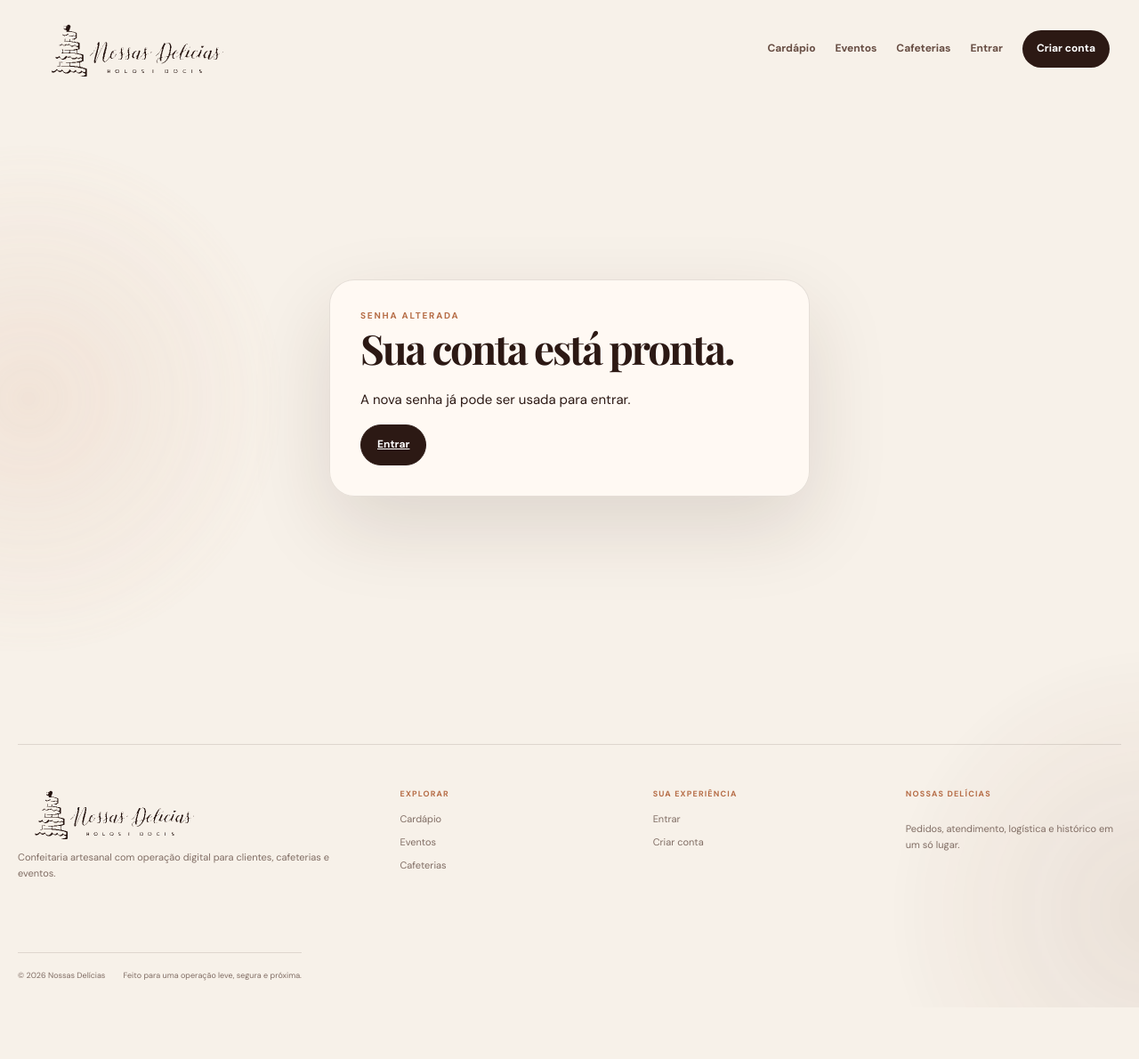
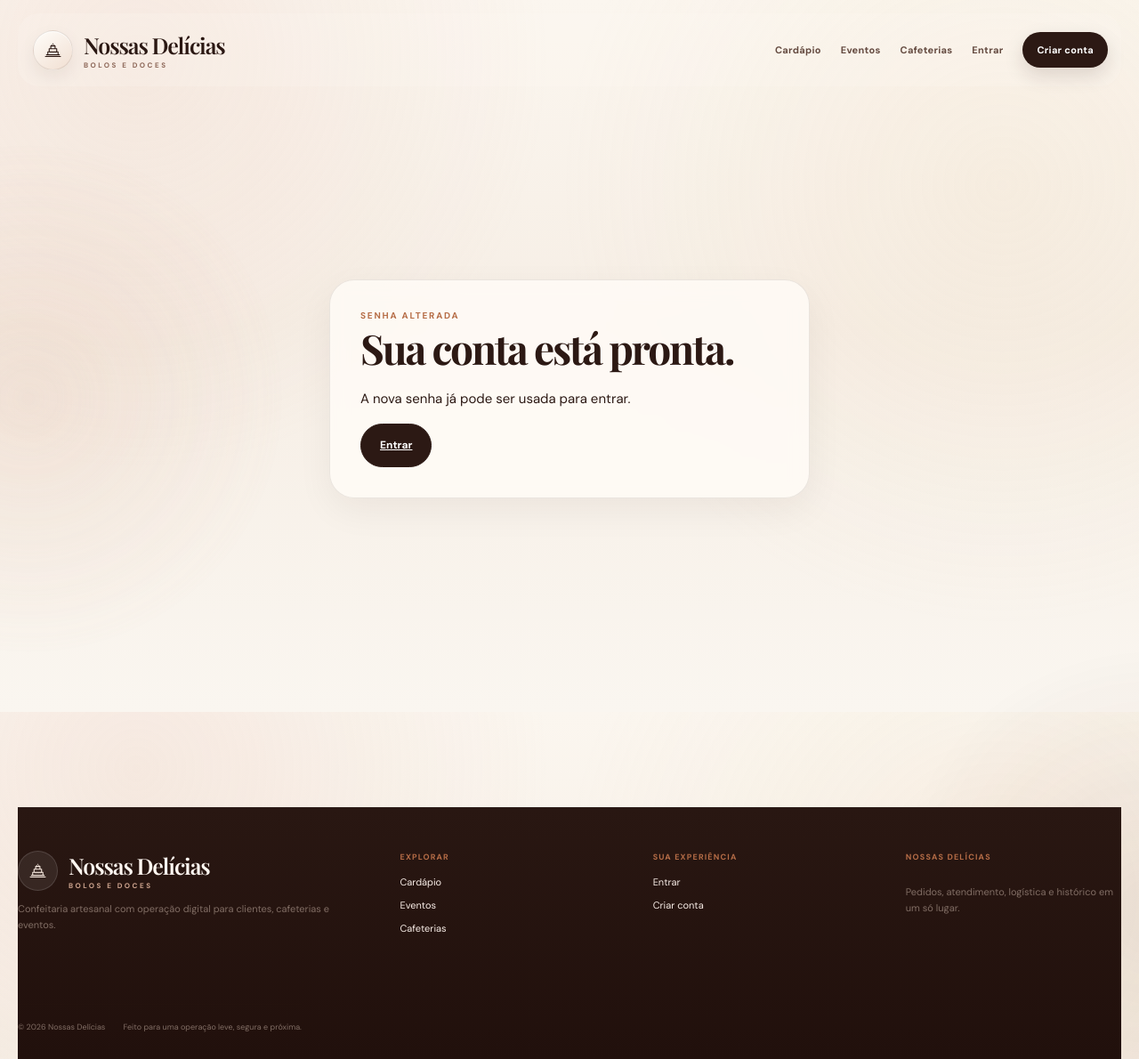
Before and after one commit to GabrielSantanaBR/nossas-delicias-site, a Django app: template templates/registration/password_reset_complete.html in a window 1280 px wide. Shown: the whole page at 89% size. Before the commit the page ends 1116 px from the top, so only its background shows below. Run offline with Django 5.2, Linux system fonts and the light colour scheme; the template is opened without the code that fills it, so the values that code supplies are empty; parts of the project's set-up code (start-up, migrations or seed data) failed here and were passed over.

Commit message:
style: replace cropped logo with crisp live brand lockup

```diff
--- a/templates/base.html
+++ b/templates/base.html
@@ -15,6 +15,7 @@
   <link rel="stylesheet" href="{% static 'commerce.css' %}">
   <link rel="stylesheet" href="{% static 'platform.css' %}">
   <link rel="stylesheet" href="{% static 'v14-refinements.css' %}">
+  <link rel="stylesheet" href="{% static 'v15-cinematic.css' %}">
   {% block head %}{% endblock %}
 </head>
 <body>
@@ -26,7 +27,15 @@
   <header class="site-header" data-site-header>
     <div class="header-inner">
       <a class="brand-lockup" href="{% url 'home' %}" aria-label="Nossas Delícias — início">
-        <span class="brand-art" aria-hidden="true"><img src="{% static 'logo-nossas-delicias.svg' %}" alt=""></span>
+        <span class="brand-mark" aria-hidden="true">
+          <svg viewBox="0 0 48 48" fill="none" xmlns="http://www.w3.org/2000/svg">
+            <path d="M12 32.5h24M14.5 32.5V27h19v5.5M17 27v-6h14v6M20 21v-5h8v5" stroke="currentColor" stroke-width="1.8" stroke-linecap="round" stroke-linejoin="round"/>
+            <path d="M18 27c1.1 1.2 2.2 1.2 3.3 0 1.1 1.2 2.2 1.2 3.3 0 1.1 1.2 2.2 1.2 3.3 0 1.1 1.2 2.2 1.2 3.3 0" stroke="currentColor" stroke-width="1.45" stroke-linecap="round"/>
+            <path d="M21.5 16c0-1.7 1.1-3 2.5-4 1.4 1 2.5 2.3 2.5 4" stroke="currentColor" stroke-width="1.5" stroke-linecap="round"/>
+            <path d="M10 35.5h28" stroke="currentColor" stroke-width="1.8" stroke-linecap="round"/>
+          </svg>
+        </span>
+        <span class="brand-wordmark"><strong>Nossas Delícias</strong><small>BOLOS E DOCES</small></span>
       </a>
       <button class="nav-toggle" type="button" data-nav-toggle aria-expanded="false" aria-controls="site-nav" aria-label="Abrir menu"><span></span><span></span></button>
       <nav class="site-nav" id="site-nav" data-site-nav aria-label="Navegação principal">
@@ -49,7 +58,20 @@
 
   <footer class="site-footer">
     <div class="footer-grid">
-      <div class="footer-brand"><span class="brand-art brand-art-footer" aria-hidden="true"><img src="{% static 'logo-nossas-delicias.svg' %}" alt=""></span><p>Confeitaria artesanal com operação digital para clientes, cafeterias e eventos.</p></div>
+      <div class="footer-brand">
+        <a class="brand-lockup" href="{% url 'home' %}" aria-label="Nossas Delícias — início">
+          <span class="brand-mark" aria-hidden="true">
+            <svg viewBox="0 0 48 48" fill="none" xmlns="http://www.w3.org/2000/svg">
+              <path d="M12 32.5h24M14.5 32.5V27h19v5.5M17 27v-6h14v6M20 21v-5h8v5" stroke="currentColor" stroke-width="1.8" stroke-linecap="round" stroke-linejoin="round"/>
+              <path d="M18 27c1.1 1.2 2.2 1.2 3.3 0 1.1 1.2 2.2 1.2 3.3 0 1.1 1.2 2.2 1.2 3.3 0 1.1 1.2 2.2 1.2 3.3 0" stroke="currentColor" stroke-width="1.45" stroke-linecap="round"/>
+              <path d="M21.5 16c0-1.7 1.1-3 2.5-4 1.4 1 2.5 2.3 2.5 4" stroke="currentColor" stroke-width="1.5" stroke-linecap="round"/>
+              <path d="M10 35.5h28" stroke="currentColor" stroke-width="1.8" stroke-linecap="round"/>
+            </svg>
+          </span>
+          <span class="brand-wordmark"><strong>Nossas Delícias</strong><small>BOLOS E DOCES</small></span>
+        </a>
+        <p>Confeitaria artesanal com operação digital para clientes, cafeterias e eventos.</p>
+      </div>
       <div><span class="footer-label">Explorar</span><a href="{% url 'catalog' %}">Cardápio</a><a href="{% url 'event_portal' %}">Eventos</a><a href="{% url 'cafe_portal' %}">Cafeterias</a></div>
       <div><span class="footer-label">Sua experiência</span>{% if user.is_authenticated %}<a href="{% url 'account' %}">Minha conta</a><a href="{% url 'cart' %}">Sacola</a>{% else %}<a href="{% url 'login' %}">Entrar</a><a href="{% url 'register' %}">Criar conta</a>{% endif %}</div>
       <div class="footer-note"><span class="footer-label">Nossas Delícias</span><p>Pedidos, atendimento, logística e histórico em um só lugar.</p></div>
@@ -58,6 +80,7 @@
   </footer>
 
   <script src="{% static 'app.js' %}" defer></script>
+  <script src="{% static 'v15-cinematic.js' %}" defer></script>
   {% block scripts %}{% endblock %}
 </body>
 </html>
```
